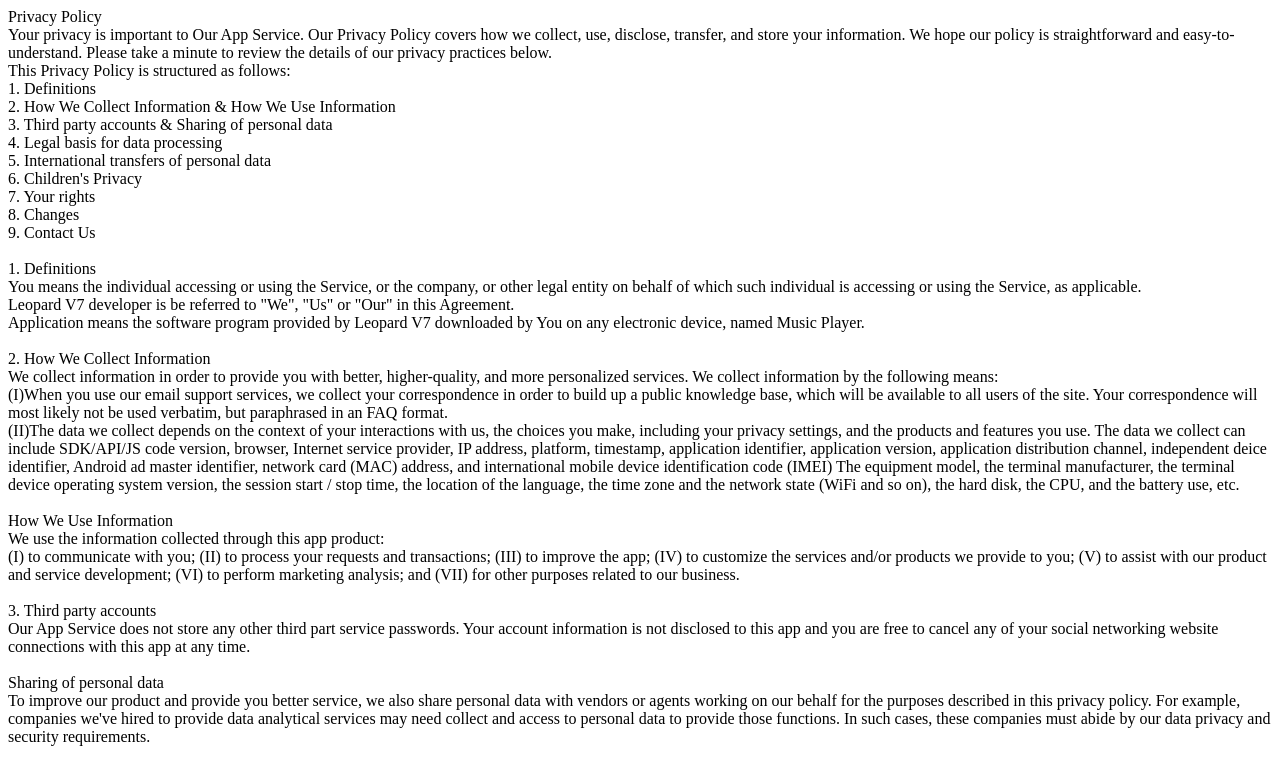
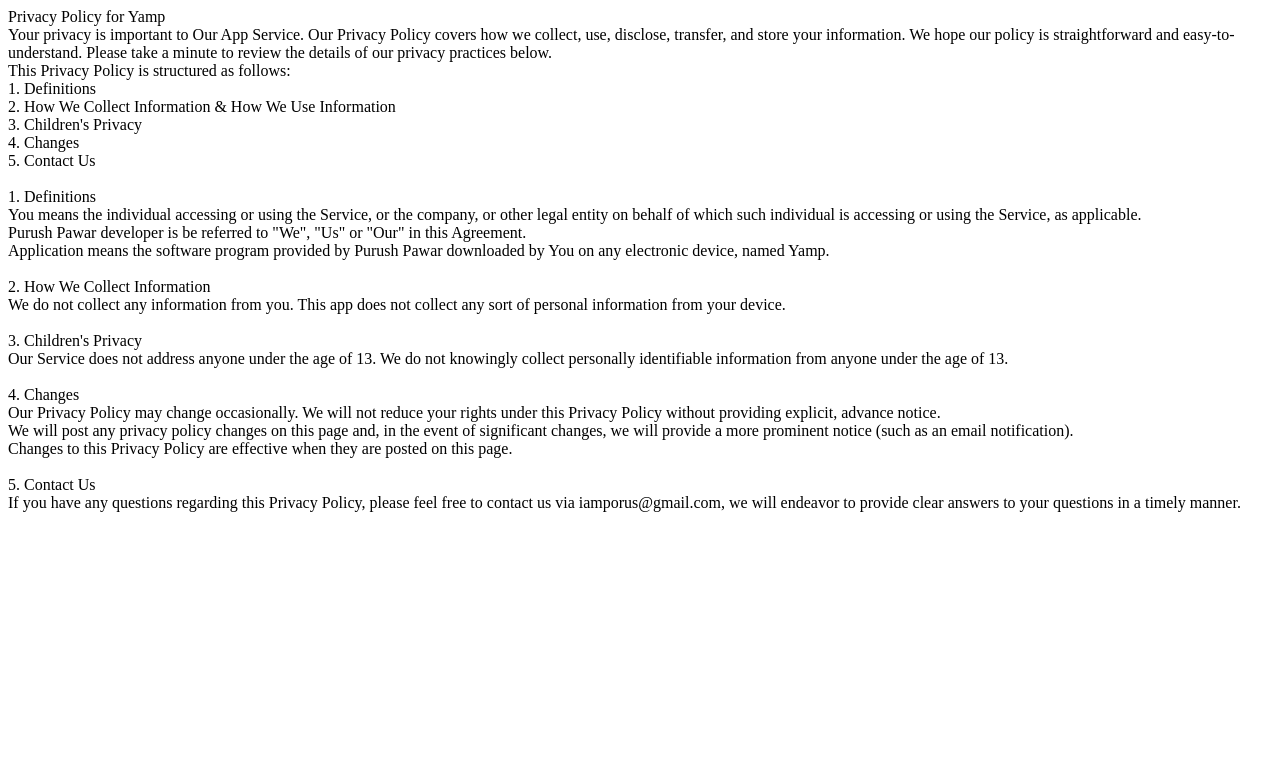
Before and after one commit to iamporus/flutter-inspiration-privacy-policy, a website: page index.html in a window 1280 px wide. Shown: the top 764 px of the page. Drawn offline with Linux system fonts and the light colour scheme.

Commit message:
Update index.html

```diff
--- a/index.html
+++ b/index.html
@@ -4,71 +4,33 @@
         <meta http-equiv="Content-Type" content="text/html; charset=UTF-8" />
     </head>
     <body>
-        <span style="white-space:pre-line;">Privacy Policy
+        <span style="white-space:pre-line;">Privacy Policy for Yamp
 Your privacy is important to Our App Service. Our Privacy Policy covers how we collect, use, disclose, transfer, and store your information. We hope our policy is straightforward and easy-to-understand. Please take a minute to review the details of our privacy practices below.
 This Privacy Policy is structured as follows:
 1. Definitions
 2. How We Collect Information & How We Use Information
-3. Third party accounts & Sharing of personal data
-4. Legal basis for data processing
-5. International transfers of personal data
-6. Children's Privacy
-7. Your rights
-8. Changes
-9. Contact Us
+3. Children's Privacy
+4. Changes
+5. Contact Us
 
 1. Definitions
 You means the individual accessing or using the Service, or the company, or other legal entity on behalf of which such individual is accessing or using the Service, as applicable.
-Leopard V7 developer is be referred to "We", "Us" or "Our" in this Agreement.
-Application means the software program provided by Leopard V7 downloaded by You on any electronic device, named Music Player.
+Purush Pawar developer is be referred to "We", "Us" or "Our" in this Agreement.
+Application means the software program provided by Purush Pawar downloaded by You on any electronic device, named Yamp.
 
 2. How We Collect Information
-We collect information in order to provide you with better, higher-quality, and more personalized services. We collect information by the following means:
-(I)When you use our email support services, we collect your correspondence in order to build up a public knowledge base, which will be available to all users of the site. Your correspondence will most likely not be used verbatim, but paraphrased in an FAQ format.
-(II)The data we collect depends on the context of your interactions with us, the choices you make, including your privacy settings, and the products and features you use. The data we collect can include SDK/API/JS code version, browser, Internet service provider, IP address, platform, timestamp, application identifier, application version, application distribution channel, independent deice identifier, Android ad master identifier, network card (MAC) address, and international mobile device identification code (IMEI) The equipment model, the terminal manufacturer, the terminal device operating system version, the session start / stop time, the location of the language, the time zone and the network state (WiFi and so on), the hard disk, the CPU, and the battery use, etc.
+We do not collect any information from you. This app does not collect any sort of personal information from your device.
 
-How We Use Information
-We use the information collected through this app product:
-(I) to communicate with you; (II) to process your requests and transactions; (III) to improve the app; (IV) to customize the services and/or products we provide to you; (V) to assist with our product and service development; (VI) to perform marketing analysis; and (VII) for other purposes related to our business.
+3. Children's Privacy
+Our Service does not address anyone under the age of 13. We do not knowingly collect personally identifiable information from anyone under the age of 13.
 
-3. Third party accounts
-Our App Service does not store any other third part service passwords. Your account information is not disclosed to this app and you are free to cancel any of your social networking website connections with this app at any time.
-
-Sharing of personal data
-To improve our product and provide you better service, we also share personal data with vendors or agents working on our behalf for the purposes described in this privacy policy. For example, companies we've hired to provide data analytical services may need collect and access to personal data to provide those functions. In such cases, these companies must abide by our data privacy and security requirements.
-
-4. Legal basis for data processing
-We process Personal Data for the purposes set out in this Privacy Policy, as described above. Our legal basis to process personal data includes processing that is: necessary for the performance of the contract with you (for example, to provide you with the services you request and to identify and authenticate you so you may use the Sites); necessary to comply with legal requirements (for example, to comply with applicable accounting rules and to make mandatory disclosures to law enforcement); necessary for our legitimate interests (for example, to manage our relationship with you, to ensure the security of our services, to communicate with you about our products and services); and based on consent by our customers (for example, to place certain cookies and to share your information with third parties for advertising purposes).
-
-In some instances, you may be required to provide us with Personal Data for processing as described above, in order for us to be able to provide you all of our services, and for you to use all the features of our App.
-
-5. International transfers of personal data
-Our business may require us to transfer your Personal Data to countries outside of the European Economic Area ("EEA"), including to countries such as the People' s Republic of China or Singapore. We take appropriate steps to ensure that recipients of your Personal Data are bound to duties of confidentiality and we implement measures such as standard contractual clauses. A copy of those clauses can be obtained by contacting our Help Center.
-
-6. Children's Privacy
-Our Service does not address anyone under the age of 13. We do not knowingly collect personally identifiable information from anyone under the age of 13. If You are a parent or guardian and You are aware that Your child has provided Us with Personal Data, please contact Us. If We become aware that We have collected Personal Data from anyone under the age of 13 without verification of parental consent, We take steps to remove that information from Our servers.
-
-7. Your rights
-Subject to limitations in applicable law, you are entitled to object to or request the restriction of processing of your Personal Data, and to request access to, rectification, erasure and portability of your own Personal Data.
-
-Where the use of your information is based on consent, you can withdraw this consent at any time without affecting the lawfulness of processing based on consent before its withdrawal.
-
-Requests should be submitted by contacting us through our developer account e-Mail on Google Play.
-
-If you are aware of changes or inaccuracies in your information, you should inform us of such changes so that our records may be updated or corrected. You may lodge a complaint with a supervisory authority if you consider that our processing of your Personal Data infringes applicable law.
-
-We retain your Personal Data as long as needed to provide services or products to you, or as required or permitted by applicable laws, such as tax and accounting laws.
-
-Transparency and Choice
-You can also control which social websites you wish to share or upload.
-
-8. Changes
+4. Changes
 Our Privacy Policy may change occasionally. We will not reduce your rights under this Privacy Policy without providing explicit, advance notice.
 We will post any privacy policy changes on this page and, in the event of significant changes, we will provide a more prominent notice (such as an email notification).
 Changes to this Privacy Policy are effective when they are posted on this page.
 
-9. Contact Us
-If you have any questions regarding this Privacy Policy, please feel free to contact us via leopard.v7@gmail.com, we will endeavor to provide clear answers to your questions in a timely manner.
+5. Contact Us
+If you have any questions regarding this Privacy Policy, please feel free to contact us via iamporus@gmail.com, we will endeavor to provide clear answers to your questions in a timely manner.
         </span>
     </body>
 </html>
```
